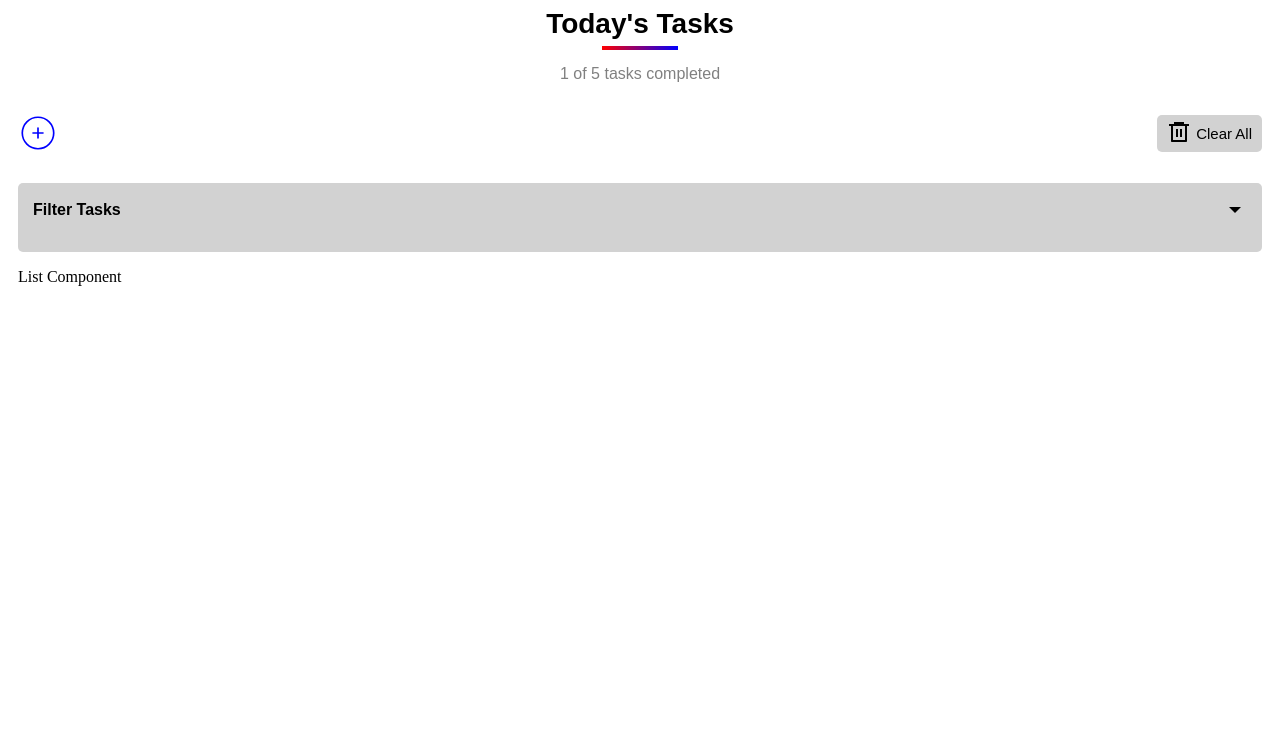
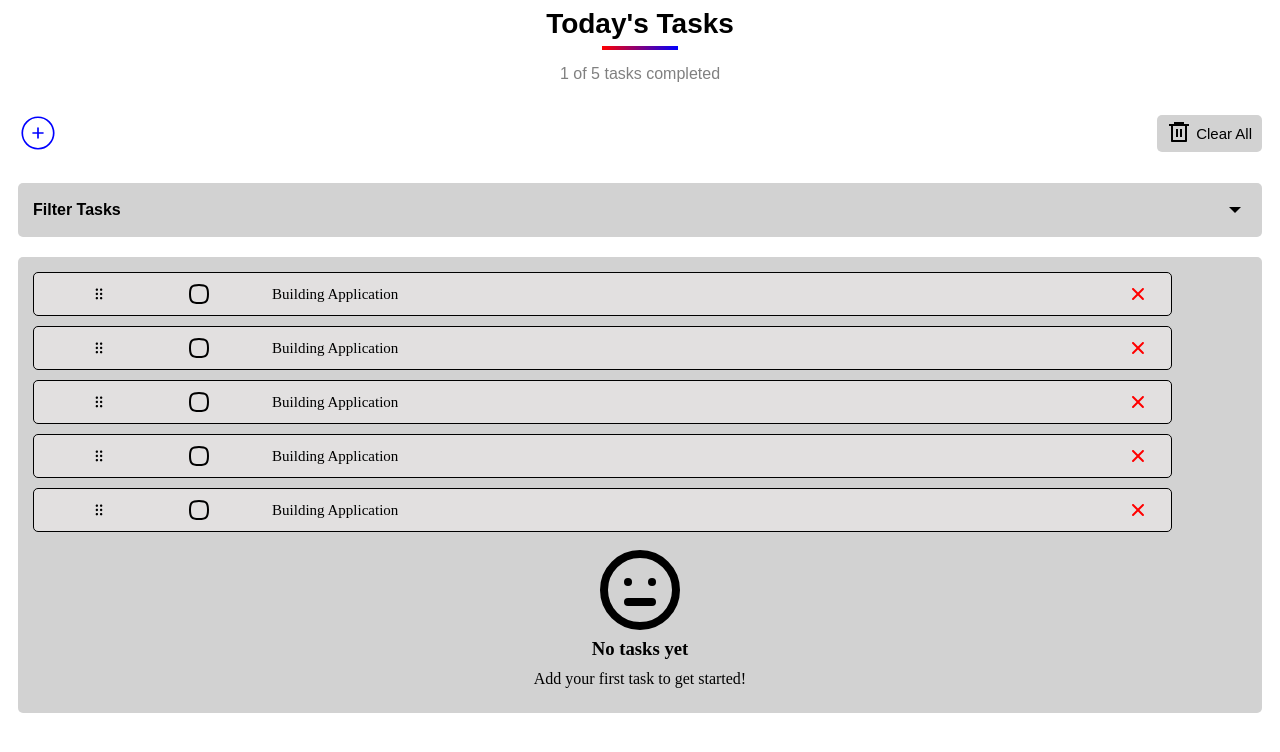
Before and after one commit to abu421/2025-Todo-App, a Next.js app: page / in a window 1280 px wide. Shown: the top 752 px of the page. Built offline with nearby package versions, Linux system fonts and the light colour scheme.

Commit message:
Added Functionality and Styling to TastList

```diff
--- a/src/components/filter/filter.jsx
+++ b/src/components/filter/filter.jsx
@@ -7,7 +7,7 @@ const Filter = () => {
   const [expand, setExpand] = useState(true);
   const [activeButton, setActiveButton] = useState(0);
 
-  function expandTab() {
+  function expandTab(bool) {
     setExpand((prev) => !prev);
   }
   function activateButton(value, e) {
@@ -17,7 +17,7 @@ const Filter = () => {
   }
   return (
     <div className={styles["filter-container"]}>
-      <div className={styles.header}>
+      <div className={`${styles.header} ${expand ? "" : styles.marginDown}`}>
         <p>Filter Tasks</p>
         {expand ? (
           <IoMdArrowDropdown onClick={expandTab} />
--- a/src/components/filter/filter.module.scss
+++ b/src/components/filter/filter.module.scss
@@ -3,12 +3,12 @@
     background-color: rgb(210, 210, 210);
     border-radius: 5px;
     border: unset;
+    margin-bottom: 20px;
 
     .header{
         display: flex;
         justify-content: space-between;
         align-items: center;
-        margin-bottom: 15px;
 
         p{
             margin: 0;
@@ -21,6 +21,9 @@
             width: 1.5rem;
             height: 1.5rem;
         }
+    }
+    .marginDown{
+        margin-bottom: 15px;
     }
 
     .buttons{
--- /dev/null
+++ b/src/components/item/item.jsx
@@ -0,0 +1,30 @@
+"use client";
+import styles from "@/components/item/item.module.scss";
+import { IoIosClose } from "react-icons/io";
+import { TbSquareRounded } from "react-icons/tb";
+import { RxDragHandleDots2 } from "react-icons/rx";
+import { useState } from "react";
+
+const Item = ({ cssClass }) => {
+  const [changeStatus, setChangeStatus] = useState(false);
+  function changeTaskStatus() {
+    setChangeStatus((prev) => !prev);
+  }
+  return (
+    <div className={`${styles["item-container"]} ${cssClass}`}>
+      <div className={styles.button}>
+        <RxDragHandleDots2 />
+        <TbSquareRounded
+          className={`${styles.round} ${changeStatus ? styles.done : ""}`}
+          onClick={changeTaskStatus}
+        />
+      </div>
+      <p className={`${changeStatus ? styles.strike : ""}`}>
+        Building Application
+      </p>
+      <IoIosClose className={styles.closeSvg} />
+    </div>
+  );
+};
+
+export default Item;
--- /dev/null
+++ b/src/components/item/item.module.scss
@@ -0,0 +1,49 @@
+.item-container{
+    background-color: rgba(241, 236, 236, 0.534);
+    display: flex;
+    justify-content: space-around;
+    align-items: center;
+    border-radius: 5px;
+    padding: 5px 10px;
+    border: 1px solid black;
+    width: 92%;
+    z-index: 100;
+
+    svg {
+        width: 1rem;
+        height: 1rem;
+    }
+
+    .button{
+        display: flex;
+        justify-content: space-around;
+        align-items: center;
+        width: 18%;
+
+        .round{
+            width: 1.5rem;
+            height: 1.5rem;
+        }
+
+        .done{
+            fill: rgb(73, 189, 227);;
+        }
+    }
+
+    p{
+        margin: 0;
+        width: 75%;
+        font-size: 15px;
+        margin-left: 8px;
+    }
+
+    .strike{
+        text-decoration: line-through;
+    }
+
+    .closeSvg{
+        width: 2rem;
+        height: 2rem;
+        color: red;
+    }
+}
--- a/src/components/lists/lists.jsx
+++ b/src/components/lists/lists.jsx
@@ -1,9 +1,18 @@
 import styles from "@/components/lists/lists.module.scss";
+import Item from "../item/item";
+import { TbMoodEmpty } from "react-icons/tb";
 
 const Lists = () => {
   return (
-    <div className="lists-container">
-      <p>List Component</p>
+    <div className={styles["lists-container"]}>
+      {[...Array(5)].map((_, i) => (
+        <Item key={i} cssClass={styles["item-wrapper"]} />
+      ))}
+      <div className={styles.emptyList}>
+        <TbMoodEmpty />
+        <h3>No tasks yet</h3>
+        <p>Add your first task to get started!</p>
+      </div>
     </div>
   );
 };
--- a/src/components/lists/lists.module.scss
+++ b/src/components/lists/lists.module.scss
@@ -0,0 +1,31 @@
+.lists-container{
+    padding: 15px 15px 15px;
+    background-color: rgb(210, 210, 210);
+    border-radius: 5px;
+    border: unset;
+}
+
+.item-wrapper{
+    margin-bottom: 10px;
+}
+
+.item-wrapper:last-child{
+    margin-bottom: 0px;
+}
+
+.emptyList{
+    display: flex;
+    flex-direction: column;
+    justify-content: center;
+    align-items: center;
+
+    svg{
+        width: 6rem;
+        height: 6rem;
+    }
+
+    h3, p{
+        margin: 0;
+        margin-bottom: 10px;
+    }
+}
```
